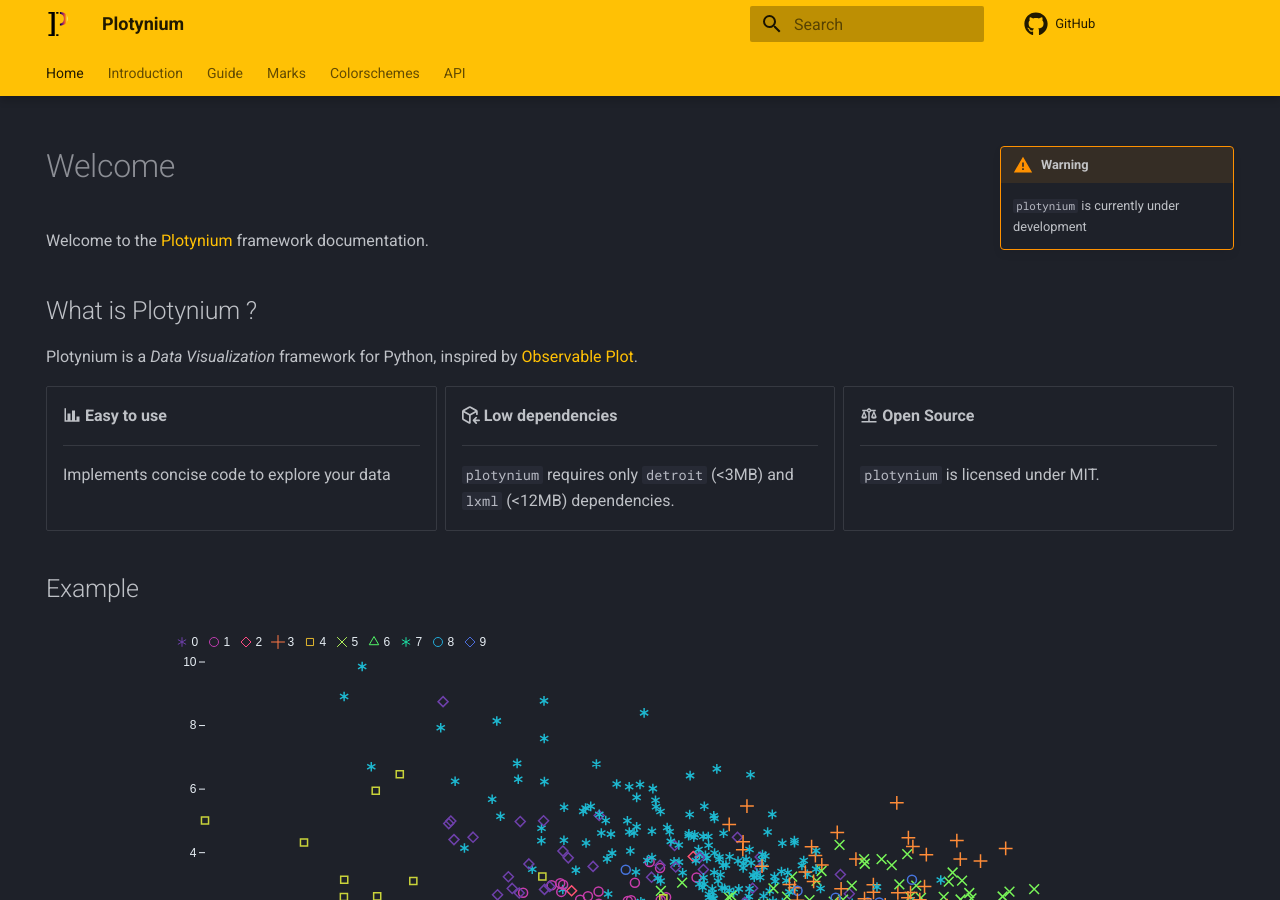
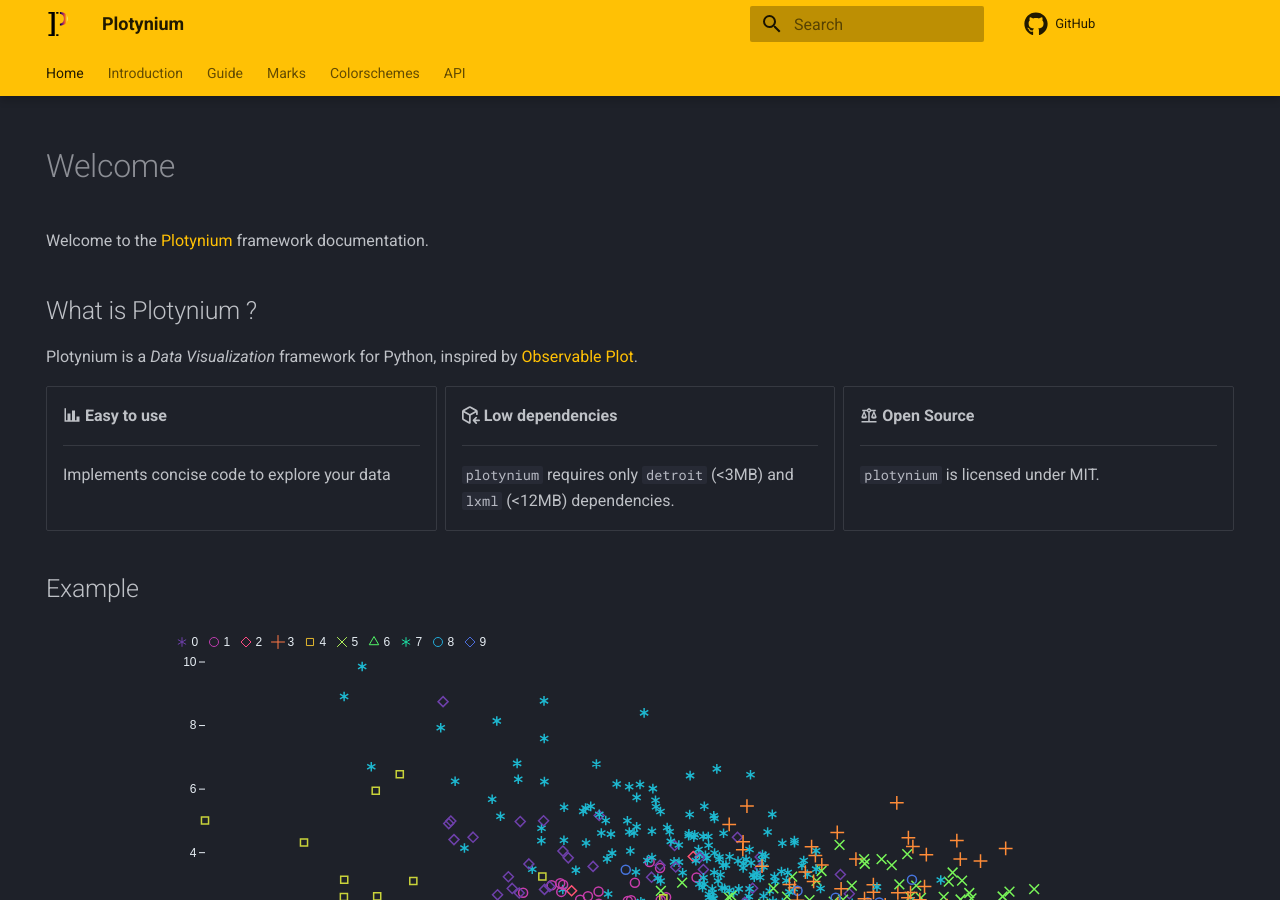
Before and after one commit to bourbonut/plotynium, an MkDocs documentation site: the page built from docs/index.md, in a window 1280 px wide and 900 px high. Built offline with MkDocs 1.6.1 and Material for MkDocs 9.7.7, drawn with Linux system fonts in a browser that asks for light colours; comment, search, counter and statistics services are not loaded.

Commit message:
Remove warning in docs and remove mathjax 404 error

```diff
--- a/docs/index.md
+++ b/docs/index.md
@@ -3,11 +3,6 @@
     - toc
     - navigation
 ---
-
-!!! warning inline end
-
-    `plotynium` is currently under development
-
 
 # Welcome
 
--- a/mkdocs.yml
+++ b/mkdocs.yml
@@ -71,7 +71,6 @@
       name: Plotynium on Github
 
 extra_javascript:
-  - javascripts/mathjax.js
   - https://unpkg.com/mathjax@3/es5/tex-mml-chtml.js
 
 nav:
```
